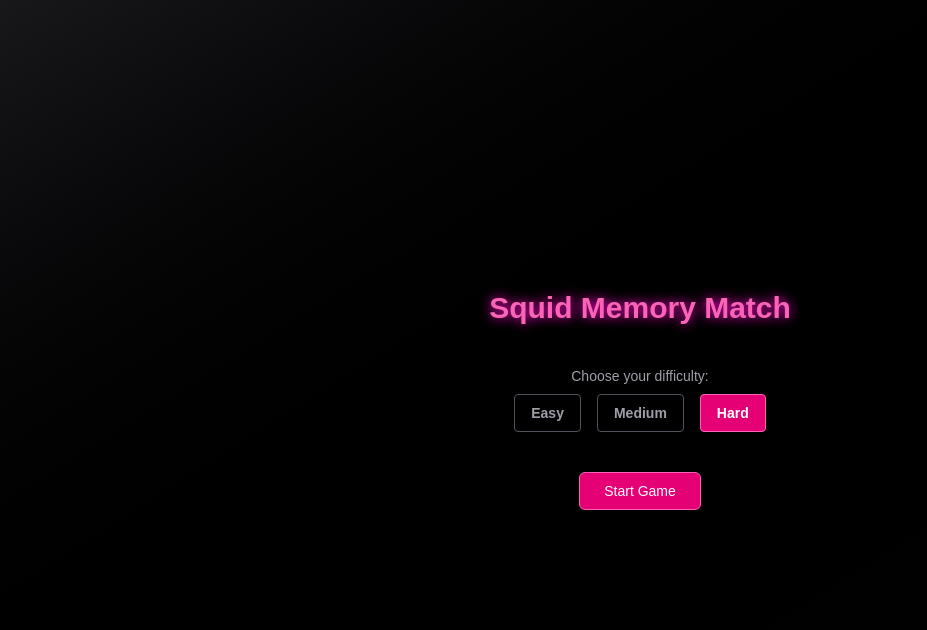
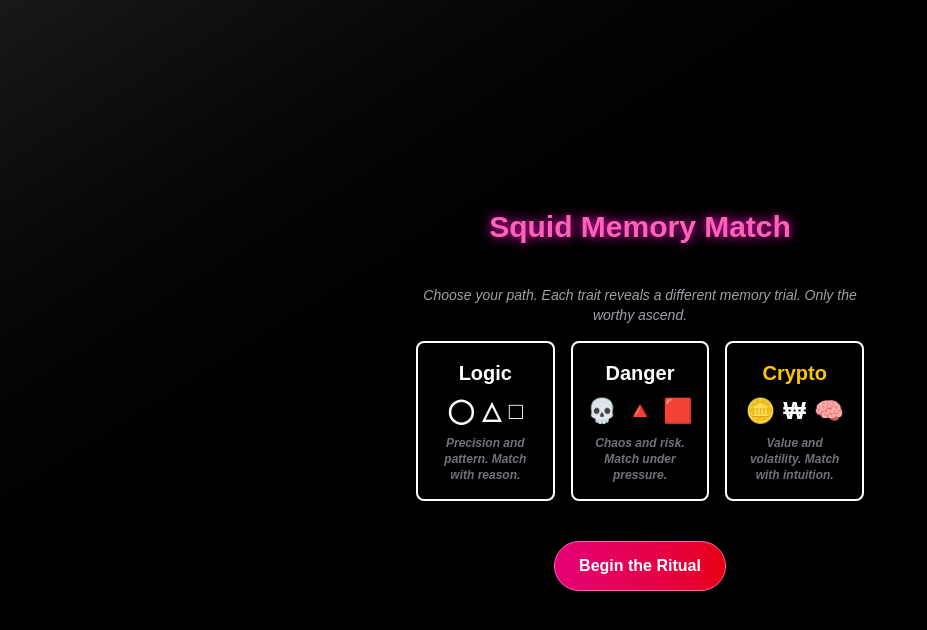
Before and after one commit to lgg6bentley/mindrelic, a Next.js app: page /squid-memory in a window 1280 px wide. Shown: the top 630 px of the page, without its empty margins (0-927 px from the left). Built offline with nearby package versions, Linux system fonts and the light colour scheme.

Commit message:
🎮 Ritualized Squid Tic Tac Toe with sound effects and memory match countdown

```diff
--- a/src/app/squid-memory/page.tsx
+++ b/src/app/squid-memory/page.tsx
@@ -31,6 +31,9 @@
 
   const matchSoundRef = useRef<HTMLAudioElement>(null);
   const errorSoundRef = useRef<HTMLAudioElement>(null);
+
+  const [countdownActive, setCountdownActive] = useState(false);
+const [countdownValue, setCountdownValue] = useState(3);
 
   useEffect(() => {
     if (activeGame === 'memory-match') handleReset();
@@ -111,40 +114,106 @@
       Squid Memory Match
     </h1>
 
-    {/* Difficulty Selector */}
-    <div className="space-y-2">
-      <p className="text-sm text-zinc-400">Choose your difficulty:</p>
-      <div className="flex justify-center gap-4">
-        {['Easy', 'Medium', 'Hard'].map(level => (
-          <button
-            key={level}
-            onClick={() => setDifficulty(level as Difficulty)}
-            className={`px-4 py-2 rounded border text-sm font-semibold transition ${
-              difficulty === level
-                ? 'bg-pink-600 text-white border-pink-400 shadow-md'
-                : 'bg-black text-zinc-400 border-zinc-600 hover:border-pink-500'
+    {/* Lore Intro */}
+<div className="space-y-4 mt-6 text-center">
+  <motion.p
+    initial={{ opacity: 0 }}
+    animate={{ opacity: 1 }}
+    transition={{ duration: 1 }}
+    className="text-sm text-zinc-400 italic"
+  >
+    Choose your path. Each trait reveals a different memory trial. Only the worthy ascend.
+  </motion.p>
+
+  {/* Trait Selector Grid */}
+  <div className="grid grid-cols-3 gap-4">
+    {[
+      {
+        label: 'Logic',
+        color: 'blue',
+        traits: ['◯', '△', '□'],
+        lore: 'Precision and pattern. Match with reason.',
+      },
+      {
+        label: 'Danger',
+        color: 'red',
+        traits: ['💀', '🔺', '🟥'],
+        lore: 'Chaos and risk. Match under pressure.',
+      },
+      {
+        label: 'Crypto',
+        color: 'yellow',
+        traits: ['🪙', '₩', '🧠'],
+        lore: 'Value and volatility. Match with intuition.',
+      },
+    ].map(({ label, color, traits, lore }) => (
+      <motion.button
+        key={label}
+        onClick={() => setDifficulty(label as Difficulty)}
+        whileHover={{ scale: 1.05 }}
+        whileTap={{ scale: 0.95 }}
+        className={`border-2 rounded-lg p-4 text-sm font-bold shadow-md bg-black border-${color}-500 hover:border-pink-500 ${
+          difficulty === label
+            ? `shadow-[0_0_12px_#${color === 'red' ? 'ff0000' : color === 'blue' ? '00ccff' : 'ffd700'}]`
+            : ''
         }`}
       >
-            {level}
-          </button>
+        <div className={`text-xl mb-2 text-${color}-400`}>{label}</div>
+        <div className="flex justify-center gap-2 text-2xl mb-2">
+          {traits.map((t, i) => (
+            <span key={i}>{t}</span>
+          ))}
+        </div>
+        <p className="text-xs text-zinc-500 italic">{lore}</p>
+      </motion.button>
     ))}
   </div>
 </div>
 
-    {/* Start Button */}
-
-
-    {!startGame && (
-      <div className="flex justify-center mt-6">
-        <button
-          onClick={() => setStartGame(true)}
-          className="bg-pink-600 hover:bg-pink-700 text-white px-6 py-2 rounded-md border border-pink-400 text-sm shadow-md"
+{/* Ceremonial Countdown Start Button */}
+{!startGame && !countdownActive && (
+  <motion.div
+    initial={{ opacity: 0, scale: 0.8 }}
+    animate={{ opacity: 1, scale: 1 }}
+    transition={{ duration: 0.8 }}
+    className="mt-8 flex flex-col items-center"
   >
-          Start Game
-        </button>
-      </div>
+    <motion.button
+      onClick={() => {
+        setCountdownActive(true);
+        setCountdownValue(3);
+        let count = 3;
+        const countdownInterval = setInterval(() => {
+          count -= 1;
+          setCountdownValue(count);
+          if (count === 0) {
+            clearInterval(countdownInterval);
+            setStartGame(true);
+            setStartTime(Date.now());
+            setCountdownActive(false);
+          }
+        }, 1000);
+      }}
+      whileHover={{ scale: 1.05 }}
+      whileTap={{ scale: 0.95 }}
+      className="px-6 py-3 bg-gradient-to-r from-pink-600 to-red-600 text-white font-bold rounded-full shadow-lg border border-pink-400"
+    >
+      Begin the Ritual
+    </motion.button>
+  </motion.div>
 )}
 
+{/* Dynamic Countdown Display */}
+{countdownActive && (
+  <motion.div
+    initial={{ opacity: 0 }}
+    animate={{ opacity: 1 }}
+    transition={{ duration: 0.5 }}
+    className="mt-4 text-2xl font-bold text-pink-400 animate-pulse"
+  >
+    Memory trial begins in {countdownValue}...
+  </motion.div>
+)}
         {/* Card Grid */}
         {startGame && (
           <div className="relative">
```
Also changed, not shown: 1 other file (tests, documents, lock files or other folders). Lines whose indentation alone changed are shown as unchanged.
